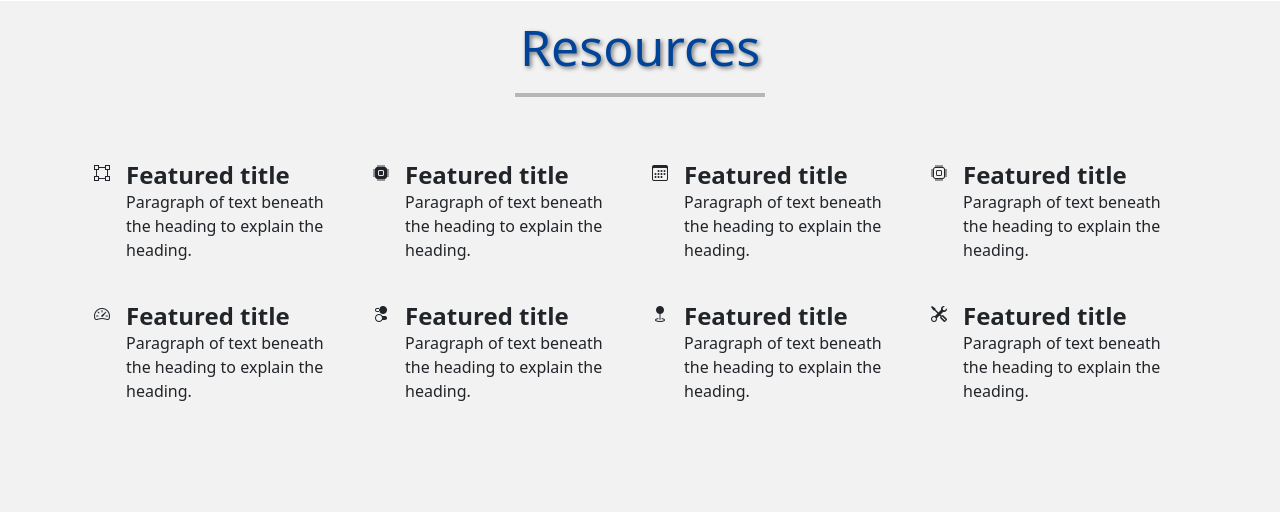
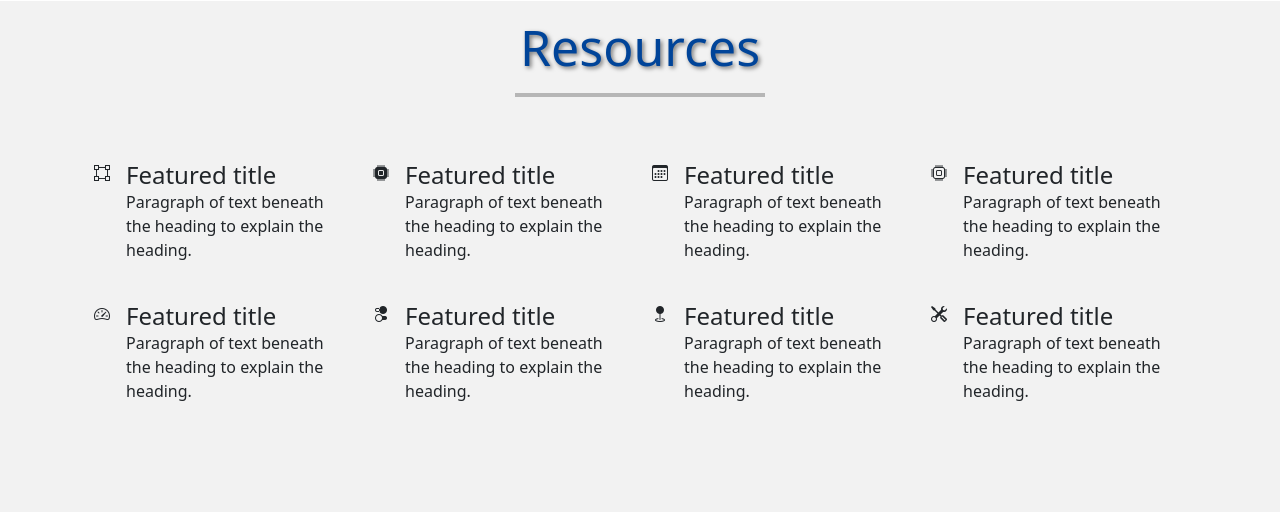
Before and after one commit to mube1234/perfm, a Django app: page / in a window 1280 px wide. Shown: the part 1596-2108 px from the top of the page. Run offline with Django 4.2, Linux system fonts and the light colour scheme; some libraries are stand-ins or nearby versions.

Commit message:
'updated'

```diff
--- a/finance/static/css/styles.css
+++ b/finance/static/css/styles.css
@@ -17,6 +17,12 @@ h1 {
     color: white;
     font-size: 50px;
     text-shadow: 2px 2px 4px rgba(0, 0, 0, 0.5);
+}
+
+.image-text {
+  font-size: 50px;
+  font-weight: bold;
+  text-shadow: 2px 2px 4px rgba(0, 0, 0, 0.5);
 }
 .image-container {
     position: relative;
--- a/finance/templates/finance/about.html
+++ b/finance/templates/finance/about.html
@@ -24,7 +24,7 @@
                         <a href='https://twitter.com/@mube_goup'> <img src="{% static 'icons/twitter.png' %}" alt="Twitter" style='width:40px;height:40px;'></a>
                         </div>
                         <br>
-                        <p>This is our passion project, and we invite you to join us on this exciting venture. PerFM is an open-source project, and we believe in the power of collaboration. Feel free to explore our <a href='https://github.com/mube1234/alx_portfolio_project.git'>GitHub repository</a> to learn more about our codebase, contribute your ideas, or offer feedback.</p>
+                        <p>This is our passion project, and we invite you to join us on this exciting venture. PerFM is an open-source project, and we believe in the power of collaboration. Feel free to explore our <a href='https://github.com/mube1234/perfm.git'>GitHub repository</a> to learn more about our codebase, contribute your ideas, or offer feedback.</p>
                        <br>
                        <p>Together, let's revolutionize the way we approach personal finance and empower individuals worldwide to thrive financially. Join us as we embark on this transformative journey, and together, we'll shape a brighter financial future.</p>
                     </div>
--- a/finance/templates/finance/index.html
+++ b/finance/templates/finance/index.html
@@ -96,56 +96,56 @@
       <div class="col d-flex align-items-start">
         <i class=" bi-bounding-box flex-shrink-0 me-3" width="1.75em" height="1.75em"></i>
         <div>
-          <h3 class="fw-bold mb-0 fs-4">Featured title</h3>
+          <h3 class=" mb-0 fs-4">Featured title</h3>
           <p>Paragraph of text beneath the heading to explain the heading.</p>
         </div>
       </div>
       <div class="col d-flex align-items-start">
         <i class="bi bi-cpu-fill flex-shrink-0 me-3" width="1.75em" height="1.75em"></i>
         <div>
-          <h3 class="fw-bold mb-0 fs-4">Featured title</h3>
+          <h3 class=" mb-0 fs-4">Featured title</h3>
           <p>Paragraph of text beneath the heading to explain the heading.</p>
         </div>
       </div>
       <div class="col d-flex align-items-start">
         <i class="bi bi-calendar3 flex-shrink-0 me-3" width="1.75em" height="1.75em"></i>
         <div>
-          <h3 class="fw-bold mb-0 fs-4">Featured title</h3>
+          <h3 class=" mb-0 fs-4">Featured title</h3>
           <p>Paragraph of text beneath the heading to explain the heading.</p>
         </div>
       </div>
       <div class="col d-flex align-items-start">
         <i class="bi bi-cpu flex-shrink-0 me-3" width="1.75em" height="1.75em"></i>
         <div>
-          <h3 class="fw-bold mb-0 fs-4">Featured title</h3>
+          <h3 class=" mb-0 fs-4">Featured title</h3>
           <p>Paragraph of text beneath the heading to explain the heading.</p>
         </div>
       </div>
       <div class="col d-flex align-items-start">
         <i class="bi-speedometer2 flex-shrink-0 me-3" width="1.75em" height="1.75em"></i>
         <div>
-          <h3 class="fw-bold mb-0 fs-4">Featured title</h3>
+          <h3 class=" mb-0 fs-4">Featured title</h3>
           <p>Paragraph of text beneath the heading to explain the heading.</p>
         </div>
       </div>
       <div class="col d-flex align-items-start">
         <i class="bi-toggles2 flex-shrink-0 me-3" width="1.75em" height="1.75em"></i>
         <div>
-          <h3 class="fw-bold mb-0 fs-4">Featured title</h3>
+          <h3 class=" mb-0 fs-4">Featured title</h3>
           <p>Paragraph of text beneath the heading to explain the heading.</p>
         </div>
       </div>
       <div class="col d-flex align-items-start">
         <i class="bi-geo-fill flex-shrink-0 me-3" width="1.75em" height="1.75em"></i>
         <div>
-          <h3 class="fw-bold mb-0 fs-4">Featured title</h3>
+          <h3 class=" mb-0 fs-4">Featured title</h3>
           <p>Paragraph of text beneath the heading to explain the heading.</p>
         </div>
       </div>
       <div class="col d-flex align-items-start">
         <i class="bi-tools flex-shrink-0 me-3" width="1.75em" height="1.75em"></i>
         <div>
-          <h3 class="fw-bold mb-0 fs-4">Featured title</h3>
+          <h3 class=" mb-0 fs-4">Featured title</h3>
           <p>Paragraph of text beneath the heading to explain the heading.</p>
         </div>
       </div>
```
